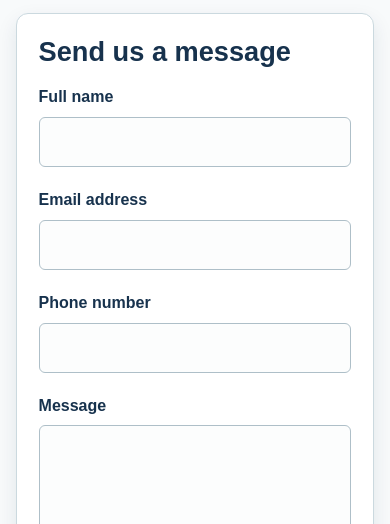
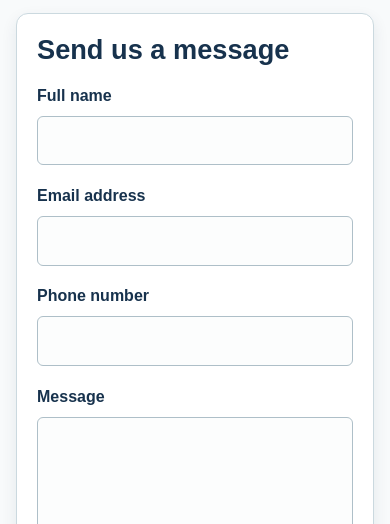
Before and after one commit to DavidSIMBI/my-client-website-Lipa, a plain HTML site: page contact.html in a window 390 px wide. Shown: the part 320-844 px from the top of the page. Drawn offline with Linux system fonts and the light colour scheme.

Commit message:
Improve contact form design

```diff
--- a/styles.css
+++ b/styles.css
@@ -200,15 +200,17 @@ h3 {
 }
 
 .form-section {
-    max-width: 680px;
-    padding: 2rem;
+    max-width: 540px;
+    margin-right: auto;
+    margin-left: auto;
+    padding: 1.6rem;
     border-color: #cbd9df;
     border-radius: 12px;
-    box-shadow: 0 8px 20px rgba(23, 50, 77, 0.1);
+    box-shadow: 0 6px 16px rgba(23, 50, 77, 0.09);
 }
 
 .form-group {
-    margin-bottom: 1.25rem;
+    margin-bottom: 1.1rem;
 }
 
 .form-section label {
@@ -239,6 +241,7 @@ h3 {
 }
 
 .form-section textarea {
+    min-height: 130px;
     resize: vertical;
 }
 
@@ -282,6 +285,7 @@ h3 {
     }
 
     .form-section {
-        padding: 1.35rem;
+        max-width: none;
+        padding: 1.25rem;
     }
 }
```
